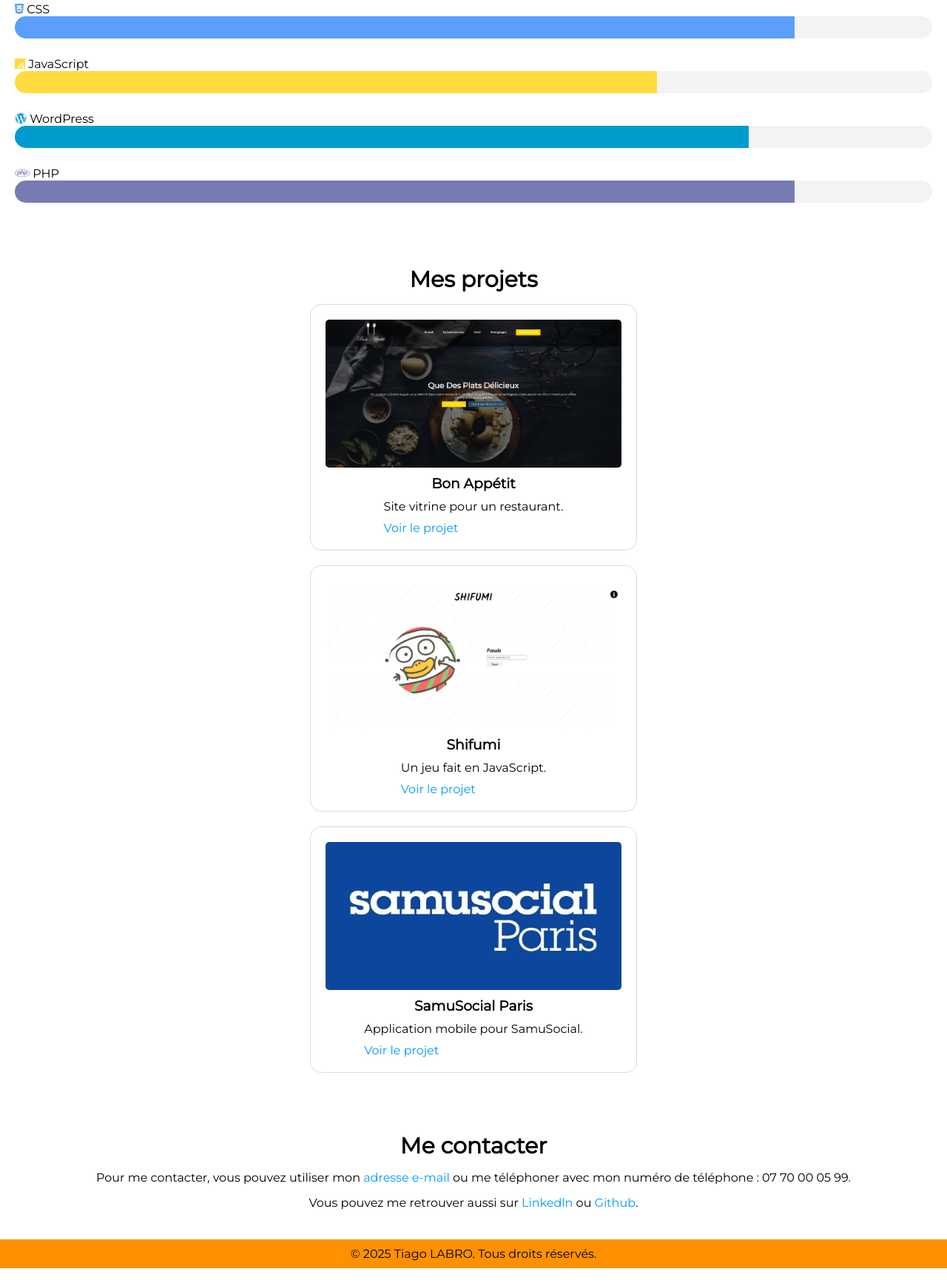
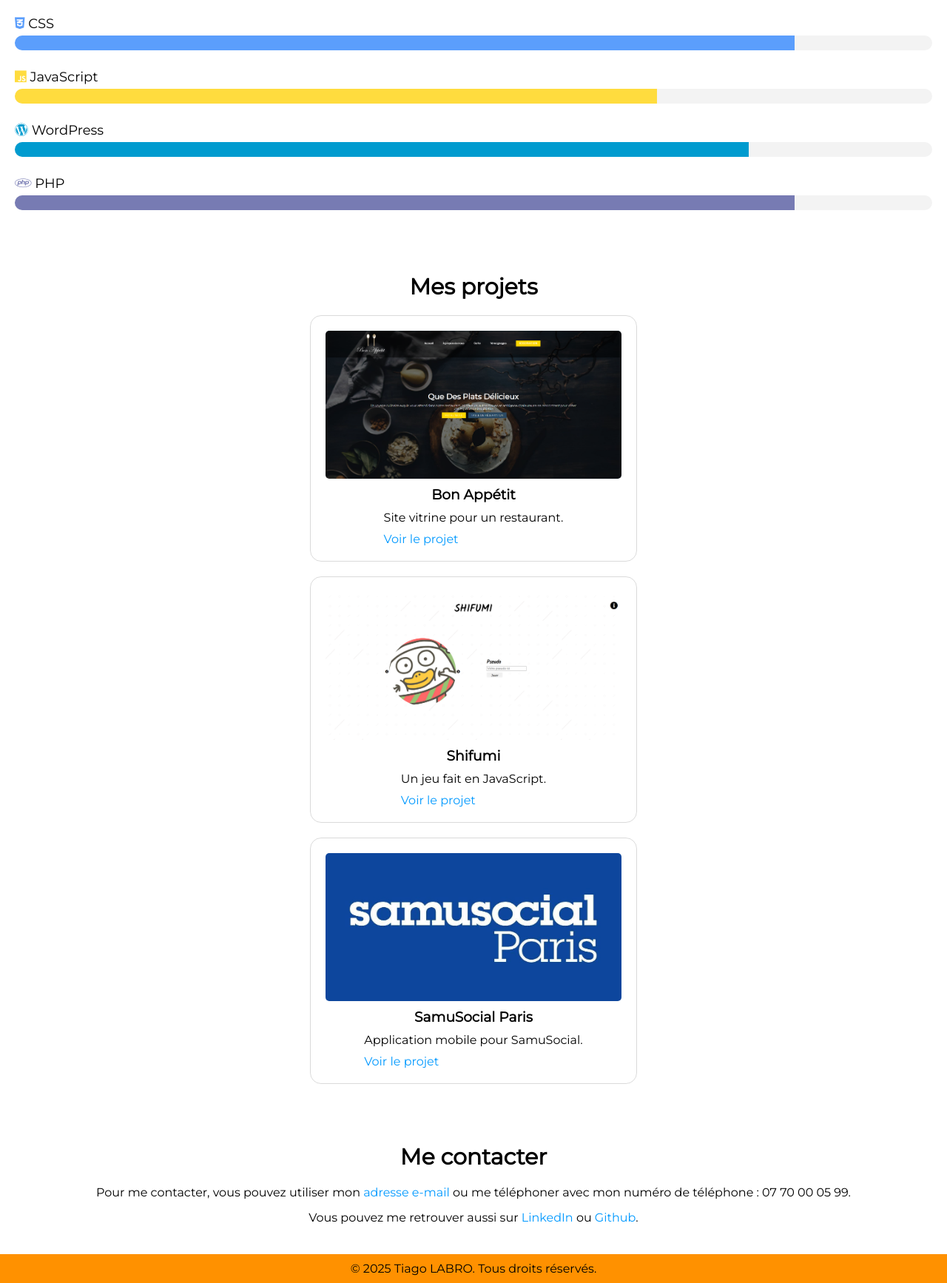
Before and after one commit to DogeBloxy/DM_SCSS_Tiago_Labro, a website: page index.html in a window 1280 px wide. Shown: the part 608-2342 px from the top of the page at 74% size. Drawn offline with Linux system fonts and the light colour scheme.

Commit message:
mini-update visuals

```diff
--- a/assets/scss/base.scss
+++ b/assets/scss/base.scss
@@ -30,6 +30,7 @@
 h2 {
     text-align: center;
     font-size: 30px;
+    margin-bottom: 20px;
 }
 
 a {
--- a/assets/scss/main.scss
+++ b/assets/scss/main.scss
@@ -16,9 +16,6 @@
         display: flex;
         gap: 40px;
     }
-
-
-
 }
 
 .burger {
@@ -52,11 +49,7 @@
         display: flex;
         flex-direction: column;
         gap: 30px;
-
-
     }
-
-
 }
 
 .profile-picture {
@@ -69,6 +62,8 @@
 
     p {
         margin: 0;
+        font-size: 18px;
+        margin-bottom: 5px;
     }
 }
 
@@ -77,7 +72,7 @@
     border-radius: 20px;
     overflow: hidden;
     width: 100%;
-    height: 30px;
+    height: 20px;
 
     .bar {
         height: 100%;
@@ -183,9 +178,6 @@
 }
 
 @media (max-width: 1400px) {
-
-
-
     .skills .skill {
         p {
             font-size: 14px;
@@ -221,7 +213,6 @@
 }
 
 @media (max-width:728px) {
-
     .home {
         grid-template-columns: 1fr;
         padding: 20px;
@@ -245,7 +236,6 @@
             height: 100px;
         }
     }
-
 
     .nav-links {
         position: fixed;
--- a/index.html
+++ b/index.html
@@ -114,7 +114,7 @@
                 70 00 05 99.</p>
 
             <p class="contact-text">Vous pouvez me retrouver aussi sur <a
-                    href="https://www.linkedin.com/in/tiago-labro-31479029b/">Linkedln</a> ou <a
+                    href="https://www.linkedin.com/in/tiago-labro-31479029b/">LinkedIn</a> ou <a
                     href="https://www.linkedin.com/in/tiago-labro-31479029b/">Github</a>.</p>
         </section>
     </main>
```
Also changed, not shown: assets/css/style.css, 1 other file.
